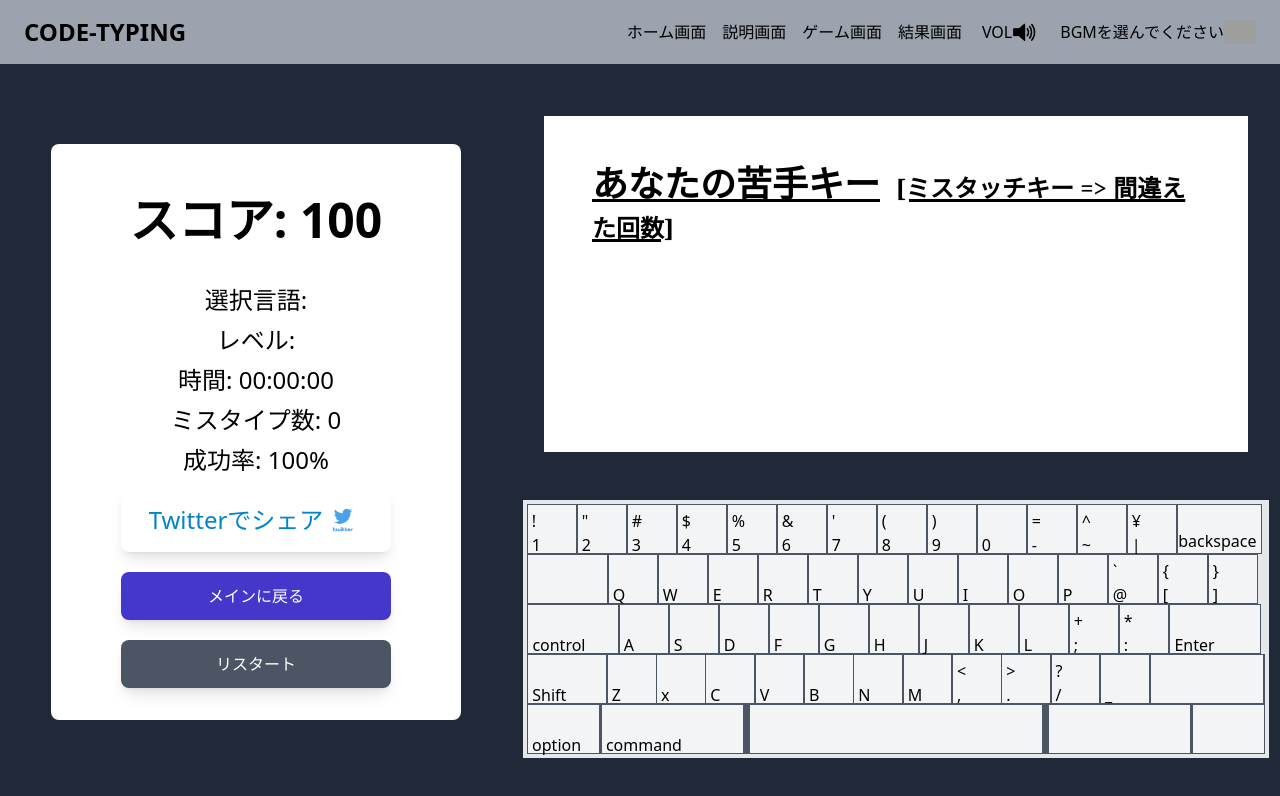
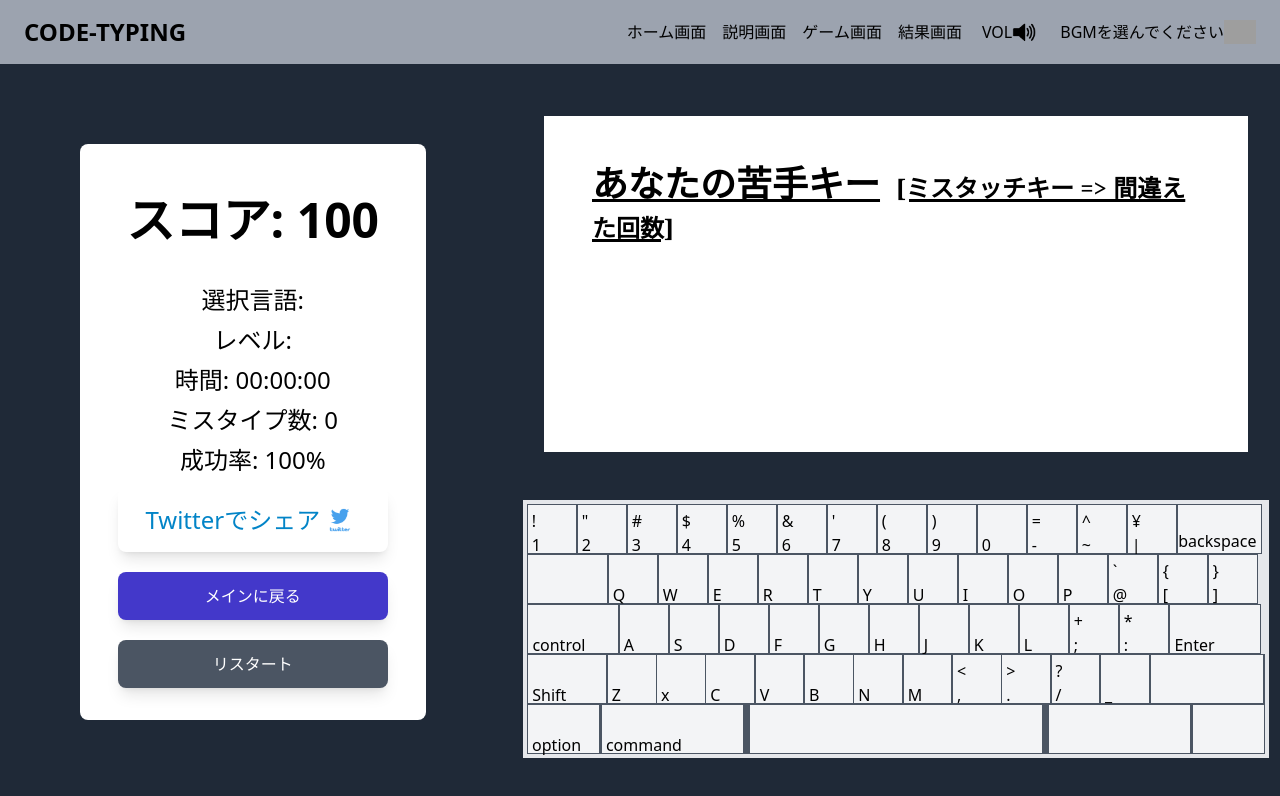
Before and after one commit to recursion-team-o/typing-game, a Vue app: page /result in a window 1280 px wide. Shown: the top 796 px of the page. Built offline with nearby package versions, Linux system fonts and the light colour scheme; grey boxes are pictures that could not be loaded.

Commit message:
#55 結果画面に2回目の結果を表示できるようにoverflow scrollを設定

```diff
--- a/src/views/ResultView.vue
+++ b/src/views/ResultView.vue
@@ -167,8 +167,8 @@ function makeItRed(): void {
 <template>
   <!-- ヘッダーの追加 -->
   <div class="bg-gray-800 box flex">
-    <div class="left-box flex justify-center items-center">
-      <div class="bg-white p-8 result-card rounded-lg">
+    <div class="left-box p-10 flex-col overs justify-center">
+      <div class="bg-white p-8 m-4 ml-10 mt-10 result-card rounded-lg">
         <div class="text-5xl mt-5 font-bold text-center">
           スコア: {{ user.score }}
         </div>
```
